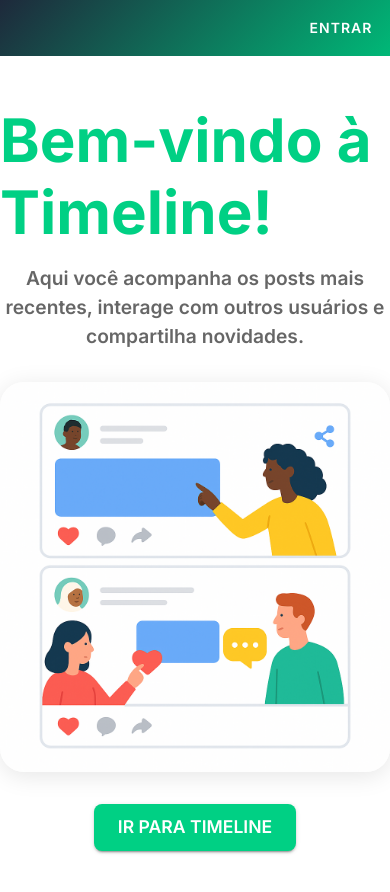
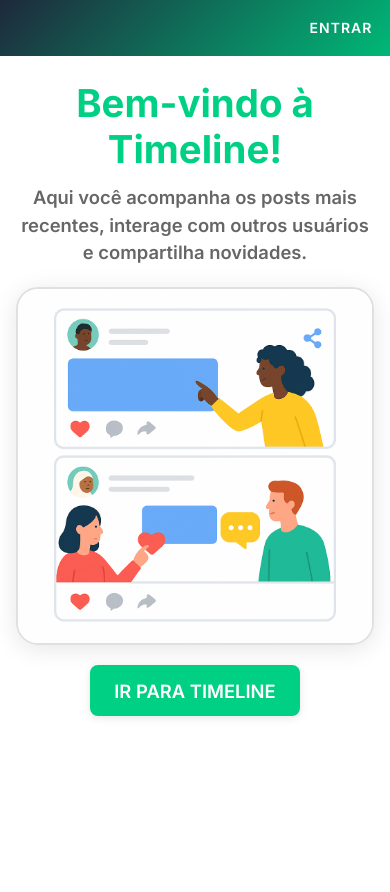
Before and after one commit to BrunoPalhoti/frontend-nextjs-timelines, a Next.js app: page / in a window 390 px wide. Shown: the top 892 px of the page. Built offline with nearby package versions, Linux system fonts and the light colour scheme.

Commit message:
feat: Ajusta estilos e responsividade na página inicial

```diff
--- a/app/page.tsx
+++ b/app/page.tsx
@@ -16,16 +16,19 @@ export default function Home() {
         flexDirection: 'column',
         alignItems: 'center',
         justifyContent: 'flex-start',
-        pt: 6,
+        pt: { xs: 3, sm: 6 },
+        px: { xs: 2, sm: 0 },
       }}
     >
       <Typography
         variant="h2"
         sx={{
           fontWeight: 700,
-          mb: 2,
+          mb: { xs: 1.5, sm: 2 },
           color: theme.palette.primary.main,
           textShadow: 'none',
+          fontSize: { xs: '2.4rem', sm: '2.8rem', md: '3.2rem' },
+          textAlign: 'center',
         }}
       >
         Bem-vindo à Timeline!
@@ -33,11 +36,11 @@ export default function Home() {
       <Typography
         variant="body1"
         sx={{
-          fontSize: '1.2rem',
+          fontSize: { xs: '1.15rem', sm: '1.25rem' },
           color: theme.palette.text.secondary,
-          mb: 4,
+          mb: { xs: 2.5, sm: 4 },
           textAlign: 'center',
-          maxWidth: 480,
+          maxWidth: 520,
           fontWeight: 600,
         }}
       >
@@ -46,8 +49,8 @@ export default function Home() {
       <Box
         sx={{
           width: '100%',
-          maxWidth: 480,
-          mb: 4,
+          maxWidth: { xs: 360, sm: 520 },
+          mb: { xs: 2.5, sm: 4 },
           display: 'flex',
           justifyContent: 'center',
           alignItems: 'center',
@@ -56,20 +59,30 @@ export default function Home() {
         <Image
           src="/time 1.png"
           alt="Time 1 interagindo na timeline"
-          width={480}
-          height={320}
+          width={520}
+          height={340}
           style={{
             width: '100%',
-            borderRadius: 24,
+            borderRadius: 22,
             boxShadow: '0 4px 24px rgba(0,0,0,0.10)',
             objectFit: 'cover',
+            border: '2px solid #e0e0e0',
           }}
         />
       </Box>
       <Button
         variant="contained"
         color="primary"
-        sx={{ mb: 5, fontWeight: 600, fontSize: '1.1rem', borderRadius: 2, px: 3, py: 1, color: '#fff' }}
+        sx={{
+          mb: { xs: 3, sm: 5 },
+          fontWeight: 600,
+          fontSize: { xs: '1.15rem', sm: '1.2rem' },
+          borderRadius: 2,
+          px: { xs: 3, sm: 4 },
+          py: { xs: 1.2, sm: 1.4 },
+          color: '#fff',
+          boxShadow: { xs: '0 2px 8px rgba(0,0,0,0.10)', sm: '0 4px 24px rgba(0,0,0,0.10)' },
+        }}
         onClick={() => window.location.href = token ? '/timeline' : '/login'}
       >
         Ir para Timeline
```
